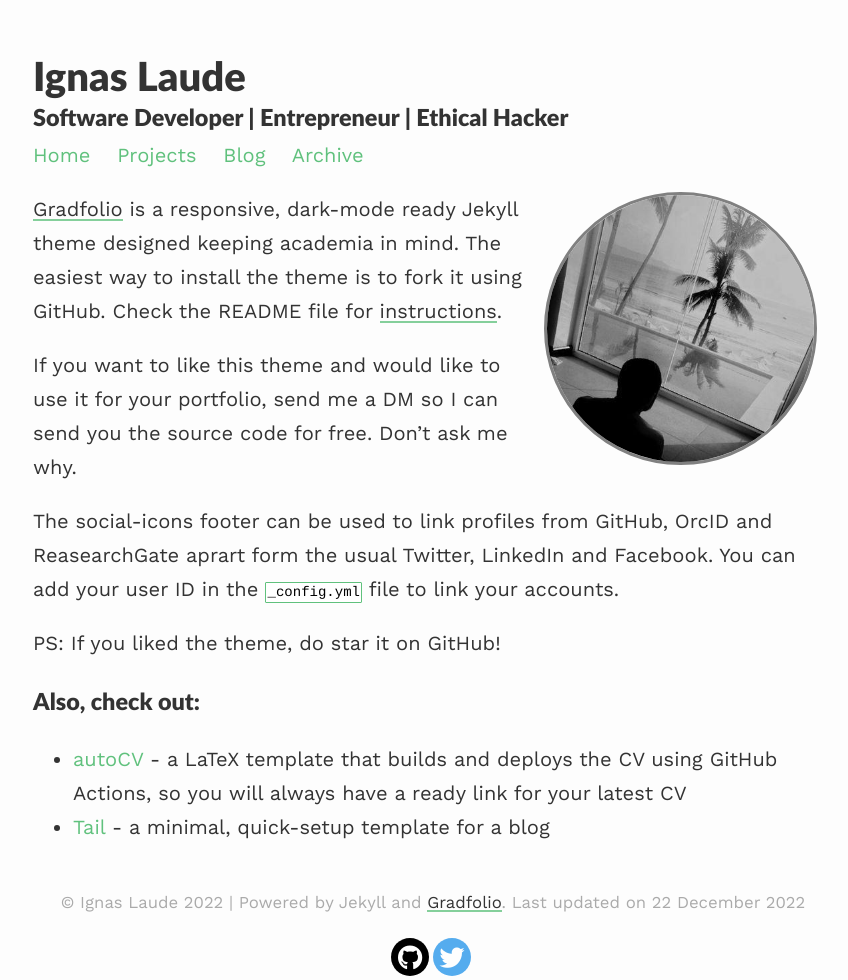
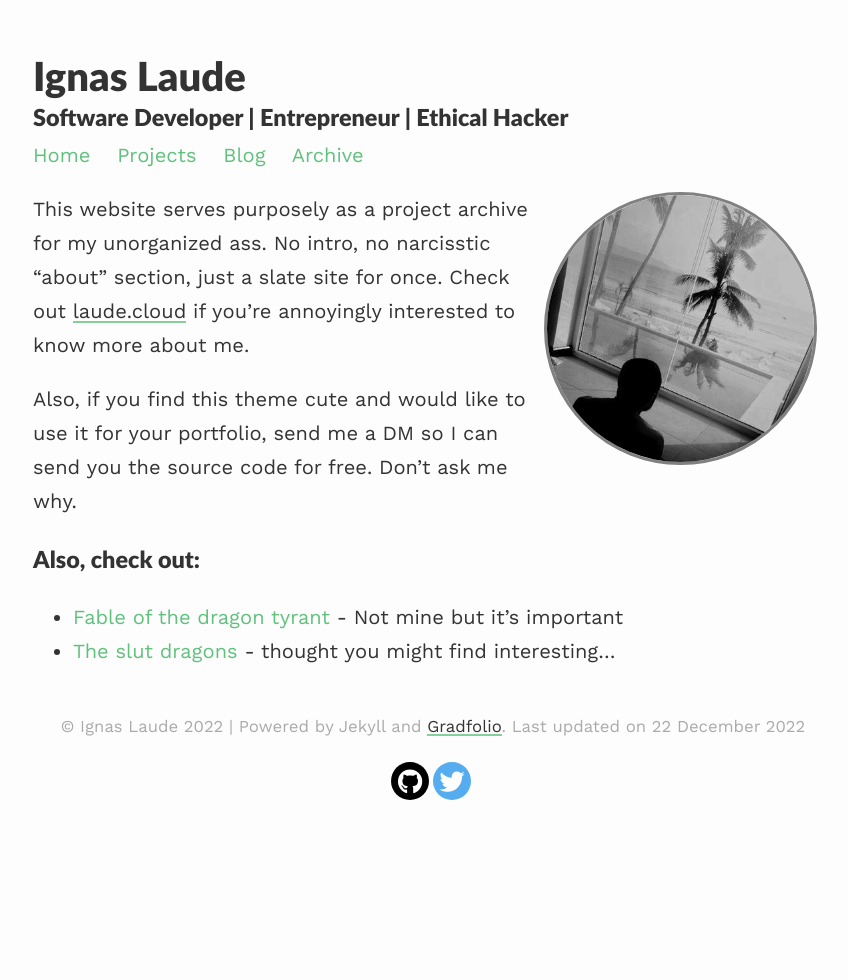
Before and after one commit to ignaslaude/laude, a Jekyll site: the page built from index.md, in a window 1280 px wide. Shown: the whole page, without its empty margins (207-1055 px from the left). Built offline with Jekyll 4.4.1, drawn with Linux system fonts in a browser that asks for light colours; nearby versions of some CDN libraries.

Commit message:
Update index.md

```diff
--- a/index.md
+++ b/index.md
@@ -7,15 +7,11 @@ profile:
 published: true
 ---
 
-[Gradfolio](https://github.com/jitinnair1/gradfolio){:target="_blank"} is a responsive, dark-mode ready Jekyll theme designed keeping academia in mind. The easiest way to install the theme is to fork it using GitHub. Check the README file for [instructions](https://github.com/jitinnair1/gradfolio#installation){:target="_blank"}.
+This website serves purposely as a project archive for my unorganized ass. No intro, no narcisstic "about" section, just a slate site for once. Check out [laude.cloud](https://laude.cloud/) if you're annoyingly interested to know more about me.
 
-If you want to like this theme and would like to use it for your portfolio, send me a DM so I can send you the source code for free. Don't ask me why.
-
-The social-icons footer can be used to link profiles from GitHub, OrcID and ReasearchGate aprart form the usual Twitter, LinkedIn and Facebook. You can add your user ID in the `_config.yml` file to link your accounts.
-
-PS: If you liked the theme, do star it on GitHub!
+Also, if you find this theme cute and would like to use it for your portfolio, send me a DM so I can send you the source code for free. Don't ask me why.
 
 ### Also, check out:
 
-- [autoCV](https://github.com/jitinnair1/autocv) - a LaTeX template that builds and deploys the CV using GitHub Actions, so you will always have a ready link for your latest CV
-- [Tail](https://github.com/jitinnair1/tail) - a minimal, quick-setup template for a blog
+- [Fable of the dragon tyrant](https://www.youtube.com/watch?v=cZYNADOHhVY) - Not mine but it's important
+- [The slut dragons](https://www.youtube.com/watch?v=RlVlY6QAKpc) - thought you might find interesting...
```
